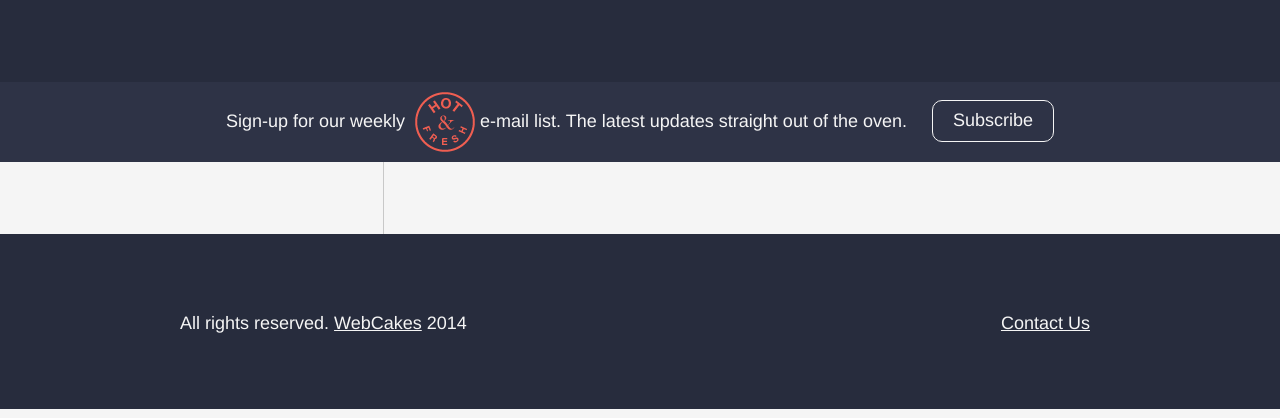
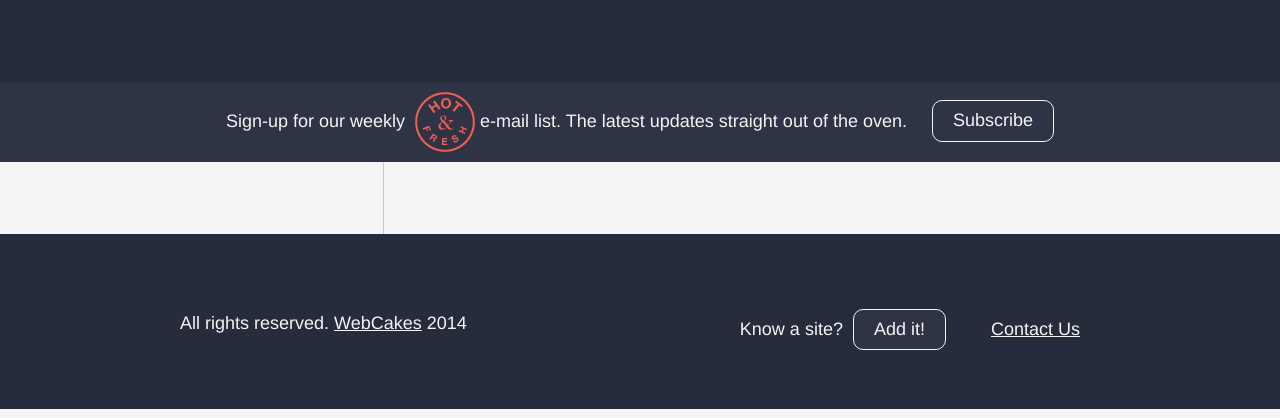
Before and after one commit to khalidadil/FinalProj, a website: page index.html in a window 1280 px wide. Shown: the part 382-800 px from the top of the page. Drawn offline with nearby package versions, Linux system fonts and the light colour scheme; a script that the page names is missing.

Commit message:
minor visual tweaks

```diff
--- a/assets/css/styles.css
+++ b/assets/css/styles.css
@@ -306,6 +306,9 @@ ul {
 	display: inline-block;
 	font-style: italic;
 }
+.content li a:hover {
+	border-bottom: 3px solid var(--dkblue);
+}
 hr {
 	border: 0;
 	height: 0;
@@ -338,10 +341,15 @@ hr {
 	float: none;
 	padding-left: 1em;
 }
-.tags li{
+.tags li {
+	background: var(--white);
+	border-radius: 25px;
+	border: 2px solid var(--navblue);
+	padding: 2px 18px;
+	color: var(--navblue);
+}
+.tags li:hover {
 	background: var(--navblue);
-	border-radius: 25px;
-	padding: 2px 18px;
 	color: var(--white);
 }
 /**********FORM**********/
@@ -384,5 +392,19 @@ footer a {
 .footer-right li {
 	display: inline-block;
 	text-align: left;
-	padding: 0px 10px;
+	padding: 0px 20px;
 }
+.footer-right button {
+	display: inline-block;
+	margin-left: 10px;
+	padding: 5px 20px;
+	border: 1px solid var(--white);
+	color: var(--white);
+	background: var(--blue);
+	border-radius: 10px;
+	transition: background 0.5s ease;
+	outline: 0px;
+}
+.footer-right button:hover {
+	background-color: var(--navblue);
+}
--- a/index.html
+++ b/index.html
@@ -45,6 +45,7 @@
         </div>
         <div class="footer-right">
             <ul>
+                <li>Know a site?<button>Add it!</button></li>
                 <li><a href="">Contact Us</a></li>
             </ul>
         </div>
```
Also changed, not shown: assets/img/freemium.png.
